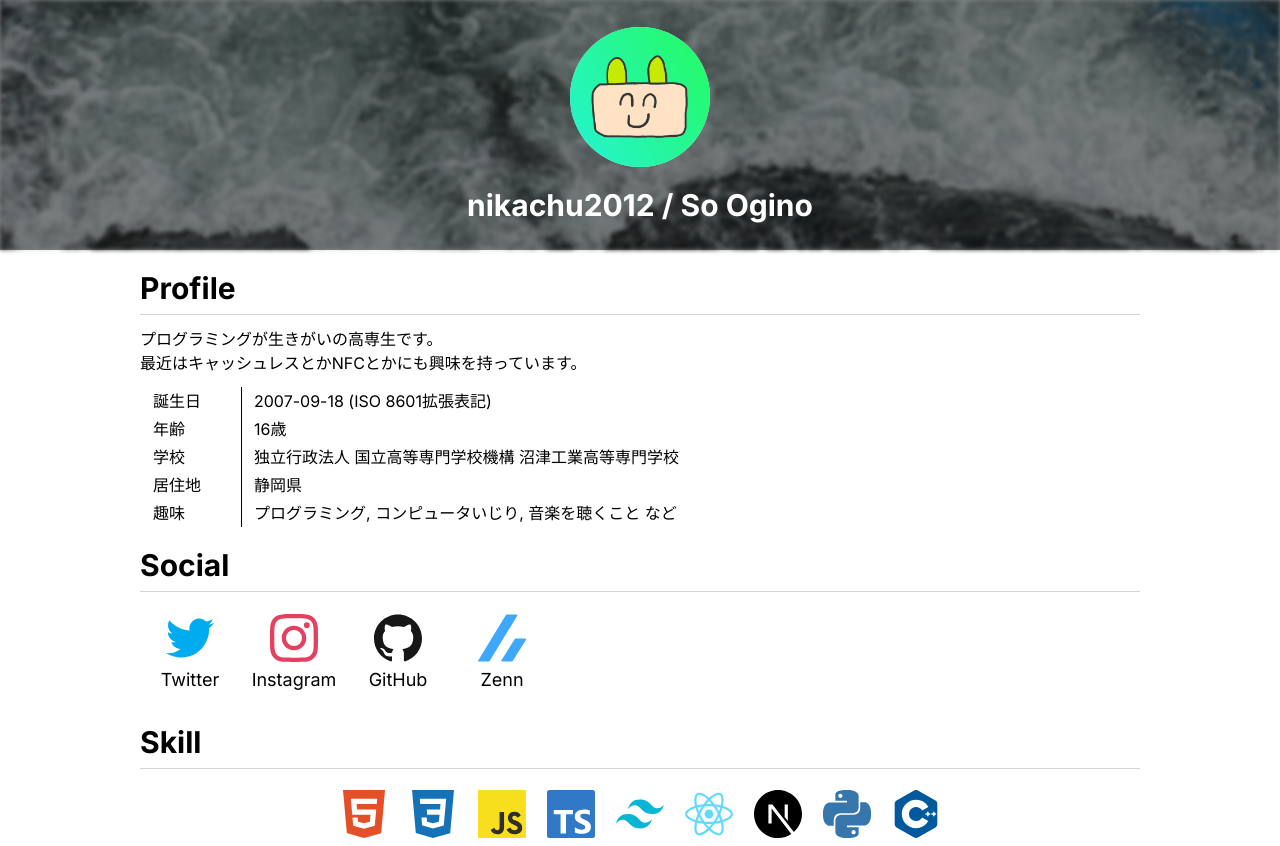
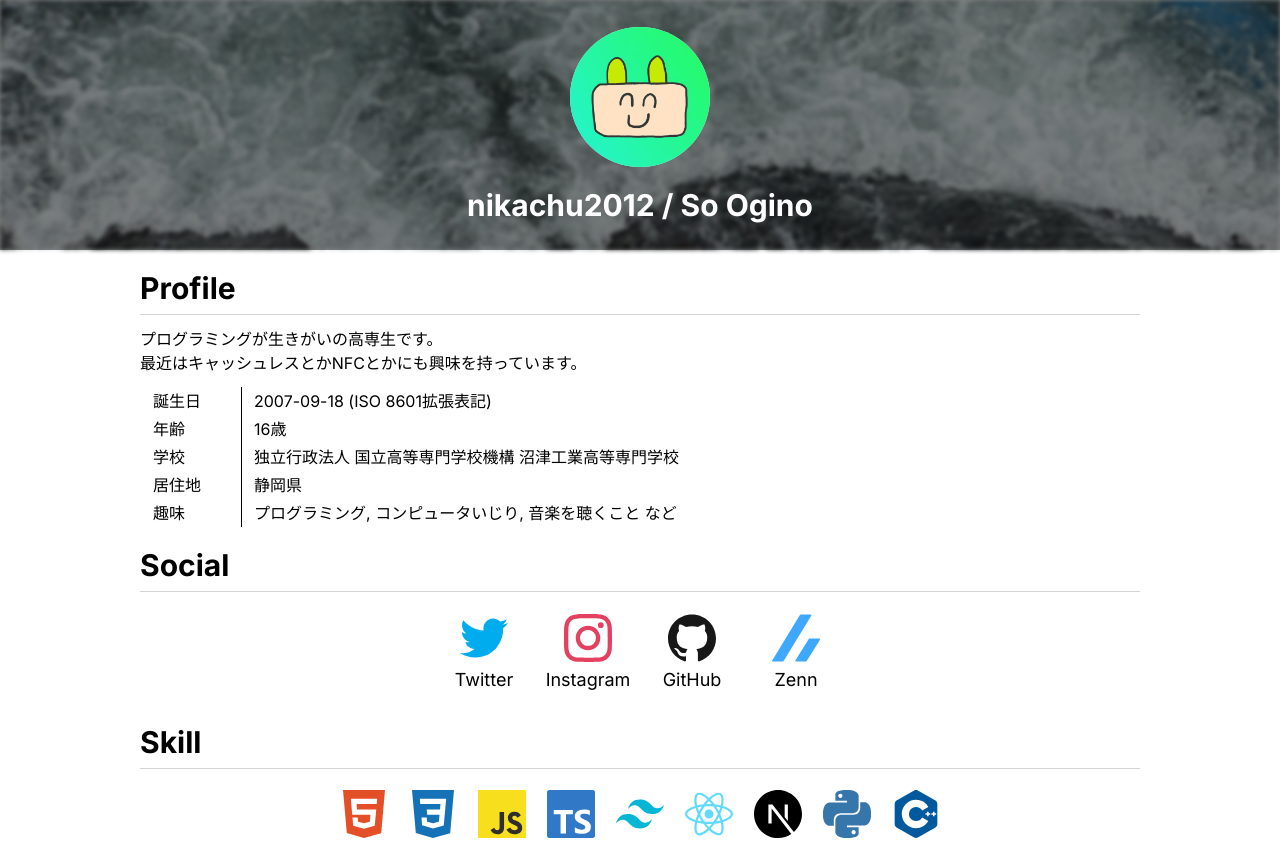
Before and after one commit to nikachu2012/portfolio, a Next.js app: page / in a window 1280 px wide. Built offline with nearby package versions, Linux system fonts and the light colour scheme.

Commit message:
[update] スマホ表示の改善とSNSアイコンの中央揃え

```diff
--- a/app/section/social.tsx
+++ b/app/section/social.tsx
@@ -11,7 +11,7 @@
 export default function Social() {
     return <>
         <Section text="Social" />
-        <div className="flex gap-1">
+        <div className="flex justify-center gap-1 flex-wrap">
             {/* max.10 */}
             <SocialIcon img={TwitterIcon} text={"Twitter"} href={"https://twitter.com/nikachu2012"} />
             <SocialIcon img={InstagramIcon} text={"Instagram"} href={"https://instagram.com/nikachu2012"} />
```
